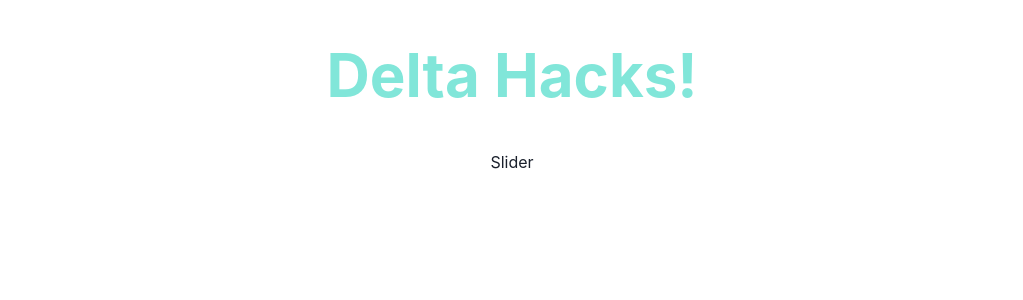
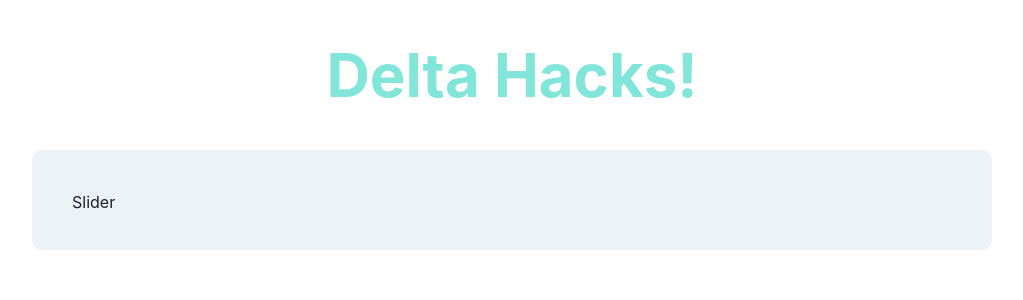
Before and after one commit to bentvelj/delta-hacks, a React (Create React App) app: page / in a window 1280 px wide. Shown: the top 300 px of the page, without its empty margins (128-1151 px from the left). Built offline with nearby package versions, Linux system fonts and the light colour scheme.

Commit message:
Slider Panel update

```diff
--- a/src/components/SliderPanel.tsx
+++ b/src/components/SliderPanel.tsx
@@ -1,5 +1,6 @@
-import React from 'react'
-import styled from 'styled-components'
+import React from 'react';
+import styled from 'styled-components';
+import { theme } from '@chakra-ui/react';
 
 interface SliderPanelProps {
 
@@ -8,7 +9,9 @@ interface SliderPanelProps {
 export const SliderPanel: React.FC<SliderPanelProps> = ({ }) => {
   return (
     <StyledContainer>
-      <label>Slider</label>
+      <StyledInnerContainer theme={theme}>
+        <label>Slider</label>
+      </StyledInnerContainer>
     </StyledContainer>
   );
 }
@@ -16,10 +19,20 @@ export const SliderPanel: React.FC<SliderPanelProps> = ({ }) => {
 const FlexContainer = styled.div`
 
   display: flex;
+
+`;
+
+const StyledContainer = styled(FlexContainer)`
+  width: 100%;
+  height: 100px;
   justify-content: center;
   align-items: center;
 `;
 
-const StyledContainer = styled(FlexContainer)`
-  width: 100%;
+const StyledInnerContainer = styled(FlexContainer)`
+  width: 75%;
+  height: 100%;
+  background-color: ${theme.colors.gray[100]};
+  border-radius: 10px;
+  padding: 40px;
 `;
```
